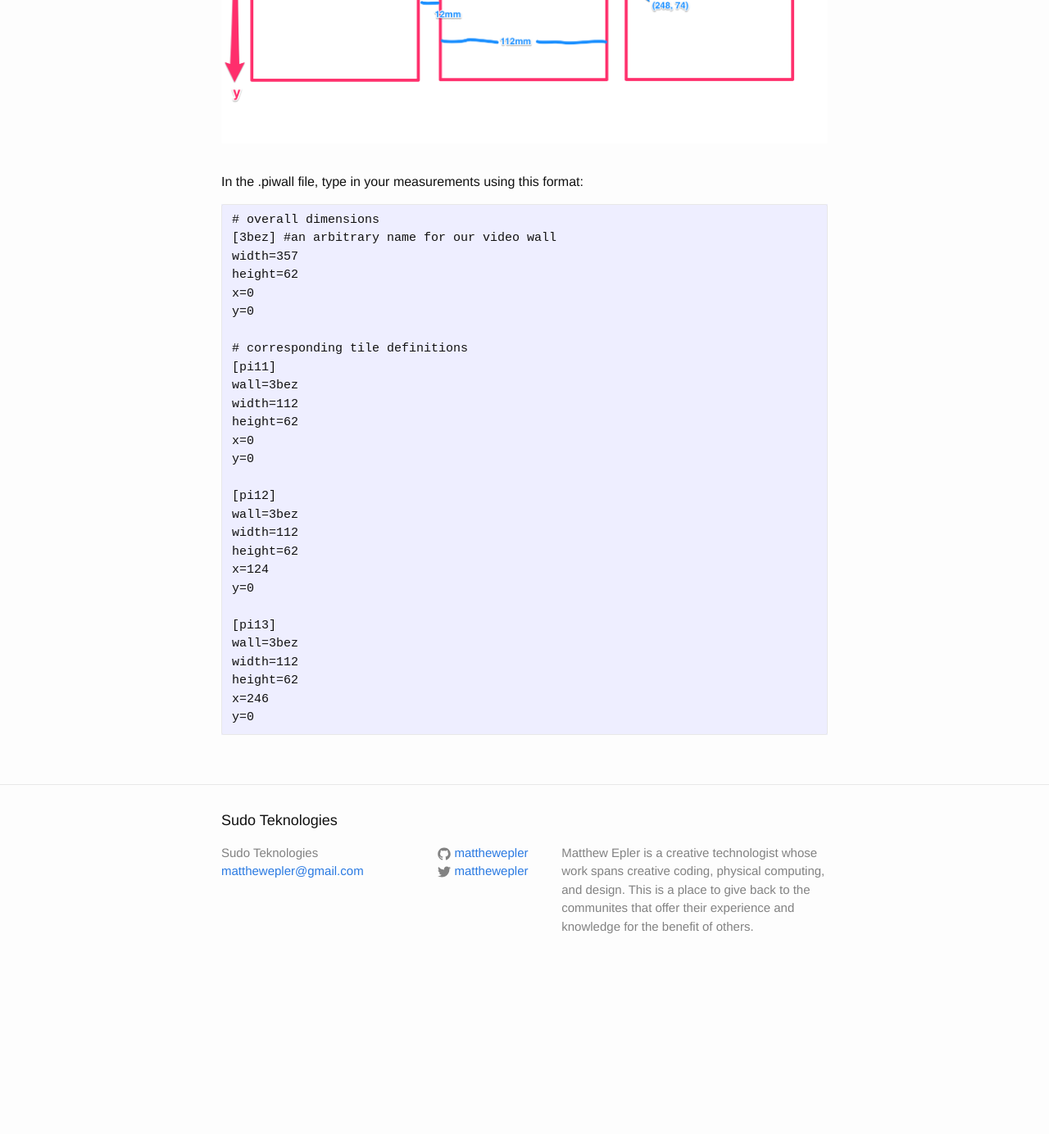
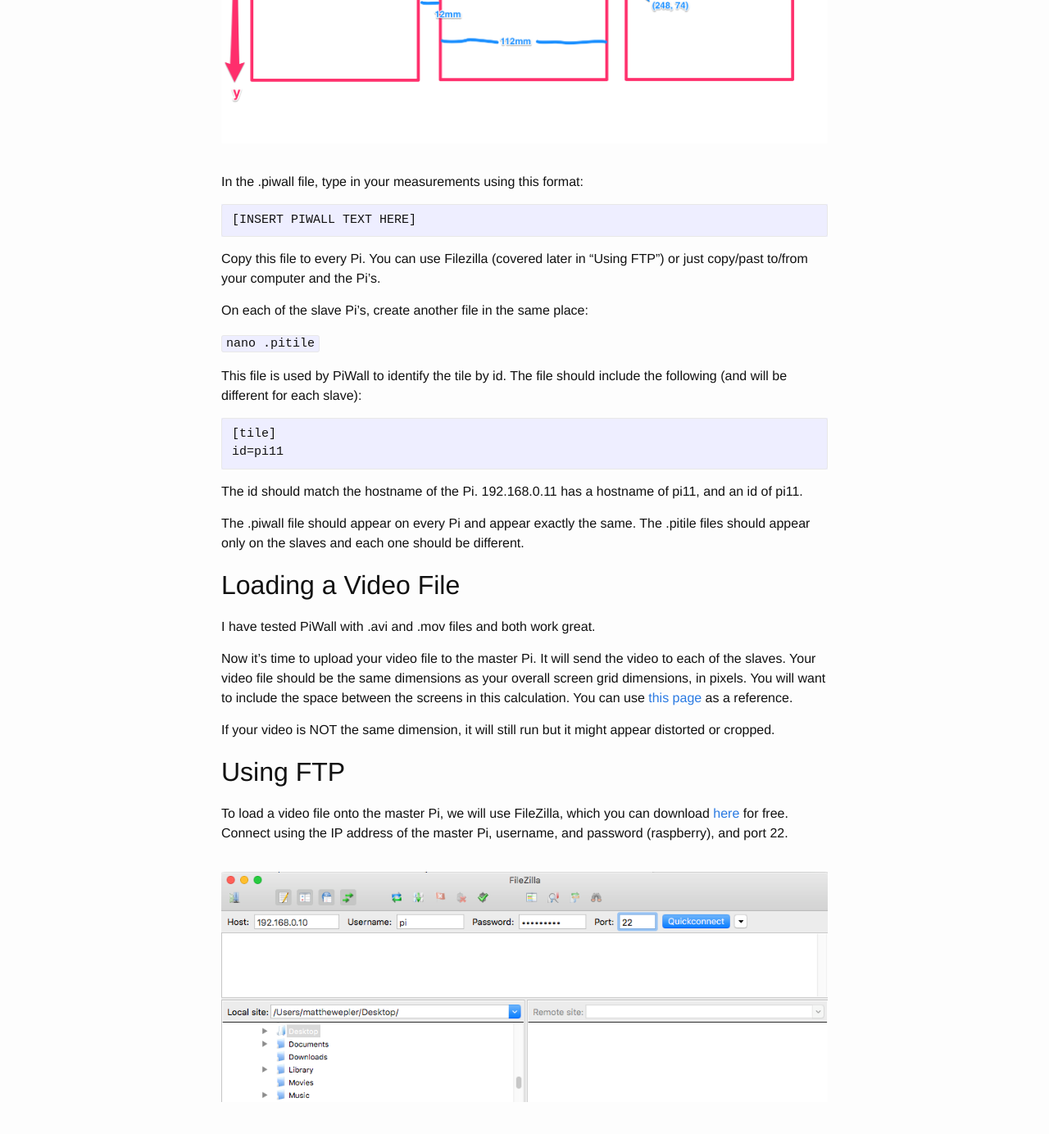
Before and after one commit to matthewepler/matthewepler.github.io, a Jekyll site: the page built from _posts/2016-01-05-piwall.md, in a window 1280 px wide and 1400 px high, scrolled down 10413 px. Shown: the top 1384 px of the window at 82% size. Built offline with Jekyll 4.4.1, drawn with Linux system fonts in a browser that asks for light colours; before the commit the page ends 11615 px from its top, so only the background shows below that.

Commit message:
thru filezilla login

```diff
--- a/_posts/2016-01-05-piwall.md
+++ b/_posts/2016-01-05-piwall.md
@@ -251,35 +251,39 @@ In this file we will describe the overall dimensions of our screen grid. The dim
 
 In the .piwall file, type in your measurements using this format:
 
+	[INSERT PIWALL TEXT HERE]
 
-	# overall dimensions
-	[3bez] #an arbitrary name for our video wall
-	width=357
-	height=62
-	x=0
-	y=0
+Copy this file to every Pi. You can use Filezilla (covered later in "Using FTP") or just copy/past to/from your computer and the Pi's.
 
-	# corresponding tile definitions
-	[pi11]
-	wall=3bez
-	width=112
-	height=62
-	x=0
-	y=0
+On each of the slave Pi's, create another file in the same place:
 
-	[pi12]
-	wall=3bez
-	width=112
-	height=62
-	x=124
-	y=0
+`nano .pitile`
 
-	[pi13]
-	wall=3bez
-	width=112
-	height=62
-	x=246
-	y=0
+This file is used by PiWall to identify the tile by id. The file should include the following (and will be different for each slave):
+
+    [tile]
+    id=pi11
+
+The id should match the hostname of the Pi. 192.168.0.11 has a hostname of pi11, and an id of pi11.
+
+The .piwall file should appear on every Pi and appear exactly the same. The .pitile files should appear only on the slaves and each one should be different.
+
+
+## Loading a Video File
+
+I have tested PiWall with .avi and .mov files and both work great.
+
+Now it's time to upload your video file to the master Pi. It will send the video to each of the slaves. Your video file should be the same dimensions as your overall screen grid dimensions, in pixels. You will want to include the space between the screens in this calculation. You can use [this page][mm-pixel] as a reference.
+
+If your video is NOT the same dimension, it will still run but it might appear distorted or cropped.
+
+
+## Using FTP
+
+To load a video file onto the master Pi, we will use FileZilla, which you can download [here][filezilla] for free. Connect using the IP address of the master Pi, username, and password (raspberry), and port 22.
+
+![filezilla screenshot]({{ site.url }}/images/filezilla_info.png)
+
 
 
 [piwall-home]: http://www.piwall.co.uk/
@@ -290,3 +294,5 @@ In the .piwall file, type in your measurements using this format:
 [pi-wifi]: https://www.raspberrypi.org/documentation/configuration/wireless/
 [lapdock]: https://blog.adafruit.com/2012/06/21/using-a-raspberry-pi-with-a-motorola-lapdock/
 [raspi-setup]: https://www.raspberrypi.org/help/noobs-setup/
+[mm-pixel]: http://www.translatorscafe.com/cafe/units-converter/typography/calculator/millimeter-(mm)-to-pixel-%5Bcm%5D/
+[filezilla]: https://filezilla-project.org/
```
